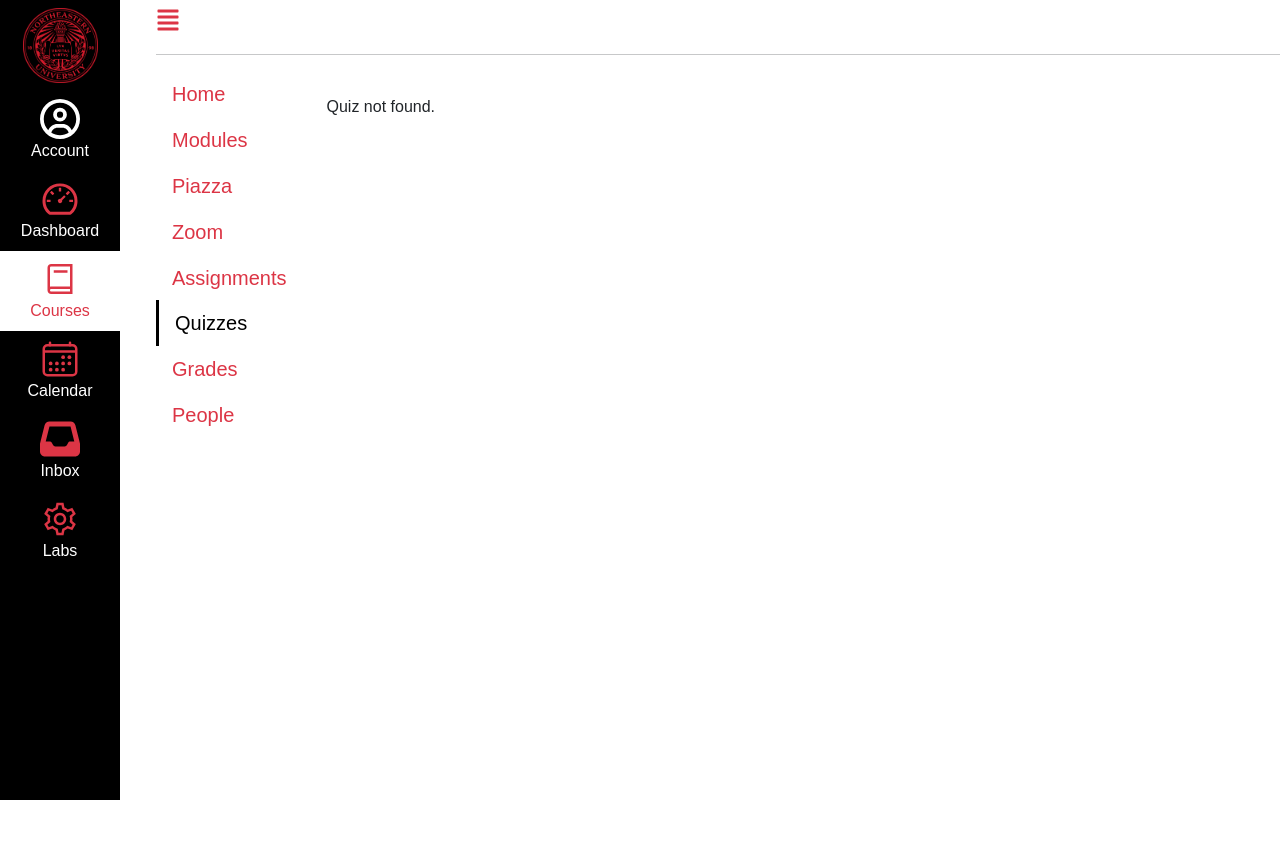
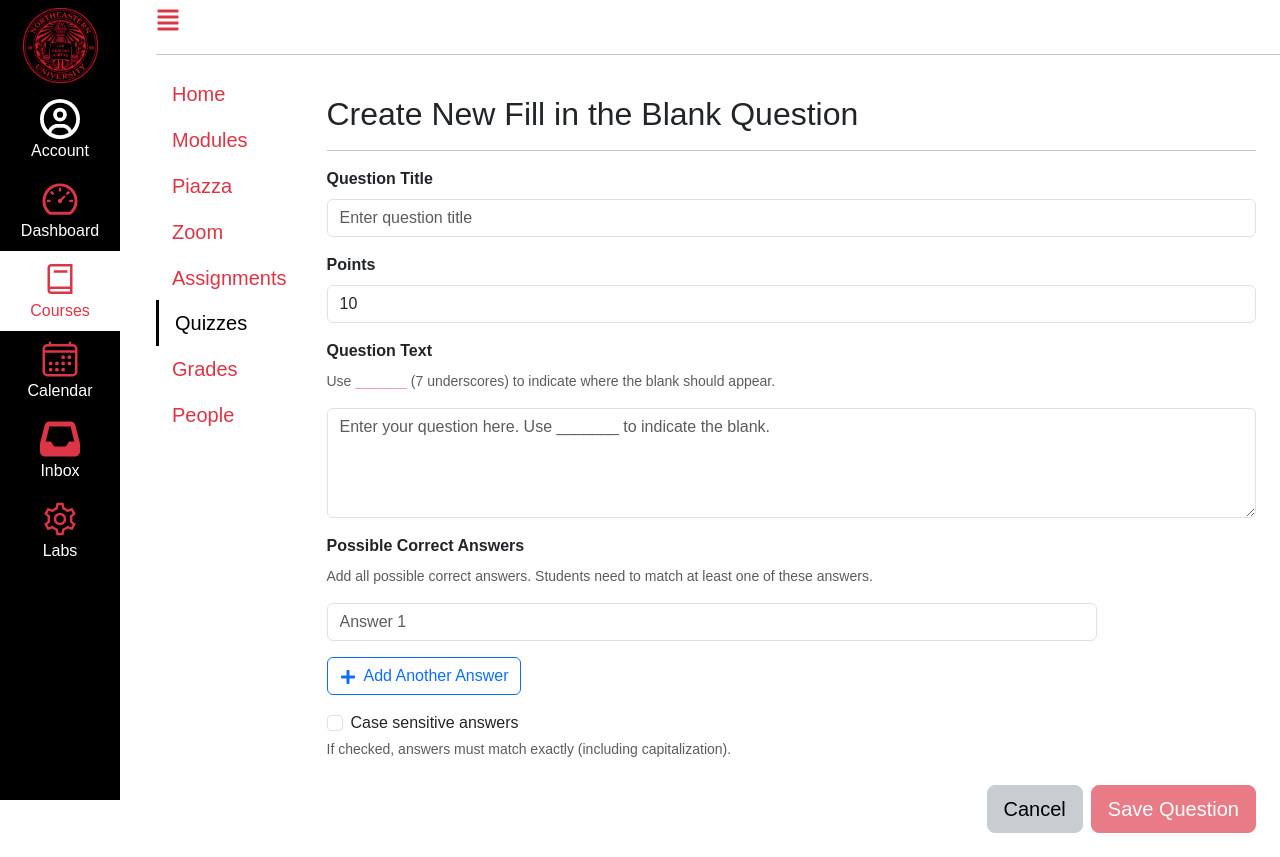
Before and after one commit to jknate/kambaz-quizzes-proj, a Next.js app in the folder client/: page /Courses/1/Quizzes/new in a window 1280 px wide. Before the commit this address had no page. Before the commit the page ends 800 px from the top, so only its background shows below. Built offline with nearby package versions, Linux system fonts and the light colour scheme.

Commit message:
quiz fixes

```diff
--- /dev/null
+++ b/client/app/(Kambaz)/Courses/[cid]/Quizzes/new/page.tsx
@@ -0,0 +1,245 @@
+/* eslint-disable @typescript-eslint/no-explicit-any */
+"use client";
+import { Form, Card, Button, Row, Col } from "react-bootstrap";
+import { useParams, useRouter } from "next/navigation";
+import { useDispatch } from "react-redux";
+import { addQuestion } from "../questionsReducer";
+import { useState } from "react";
+import { FaPlus, FaTrash } from "react-icons/fa";
+
+export default function QuestionEditor() {
+  const { cid } = useParams();
+  const router = useRouter();
+  const dispatch = useDispatch();
+
+  const [question, setQuestion] = useState<any>({
+    title: "",
+    type: "fill-in-the-blank",
+    points: 10,
+    question: "",
+    possibleAnswers: [""],
+    caseSensitive: false,
+  });
+
+  const handleSave = () => {
+    // Filter out empty answers
+    const filteredAnswers = question.possibleAnswers.filter(
+      (answer: string) => answer.trim() !== ""
+    );
+
+    if (filteredAnswers.length === 0) {
+      alert("Please add at least one correct answer");
+      return;
+    }
+
+    if (!question.title.trim()) {
+      alert("Please enter a question title");
+      return;
+    }
+
+    if (!question.question.trim()) {
+      alert("Please enter the question text");
+      return;
+    }
+
+    const questionToSave = {
+      ...question,
+      possibleAnswers: filteredAnswers,
+    };
+
+    dispatch(addQuestion({ ...questionToSave, course: cid }));
+    router.push(`/Courses/${cid}/Quizzes`);
+  };
+
+  const addAnswer = () => {
+    setQuestion({
+      ...question,
+      possibleAnswers: [...question.possibleAnswers, ""],
+    });
+  };
+
+  const removeAnswer = (index: number) => {
+    const newAnswers = question.possibleAnswers.filter(
+      (_: any, i: number) => i !== index
+    );
+    setQuestion({
+      ...question,
+      possibleAnswers: newAnswers,
+    });
+  };
+
+  const updateAnswer = (index: number, value: string) => {
+    const newAnswers = [...question.possibleAnswers];
+    newAnswers[index] = value;
+    setQuestion({
+      ...question,
+      possibleAnswers: newAnswers,
+    });
+  };
+
+  const handleCancel = () => {
+    router.push(`/Courses/${cid}/Quizzes`);
+  };
+
+  return (
+    <div id="wd-question-editor" className="p-4">
+      <h2>Create New Fill in the Blank Question</h2>
+      <hr />
+
+      <Form>
+        {/* Title */}
+        <div className="mb-3">
+          <Form.Label htmlFor="wd-question-title">
+            <strong>Question Title</strong>
+          </Form.Label>
+          <Form.Control
+            type="text"
+            id="wd-question-title"
+            value={question.title}
+            onChange={(e) =>
+              setQuestion({ ...question, title: e.target.value })
+            }
+            placeholder="Enter question title"
+          />
+        </div>
+
+        {/* Points */}
+        <div className="mb-3">
+          <Form.Label htmlFor="wd-question-points">
+            <strong>Points</strong>
+          </Form.Label>
+          <Form.Control
+            type="number"
+            id="wd-question-points"
+            value={question.points}
+            onChange={(e) =>
+              setQuestion({
+                ...question,
+                points: parseInt(e.target.value) || 0,
+              })
+            }
+            min="0"
+          />
+        </div>
+
+        {/* Question Text with WYSIWYG placeholder */}
+        <div className="mb-3">
+          <Form.Label htmlFor="wd-question-text">
+            <strong>Question Text</strong>
+          </Form.Label>
+          <p className="text-muted small">
+            Use <code>_______</code> (7 underscores) to indicate where the blank should appear.
+          </p>
+          <Form.Control
+            as="textarea"
+            rows={4}
+            id="wd-question-text"
+            value={question.question}
+            onChange={(e) =>
+              setQuestion({ ...question, question: e.target.value })
+            }
+            placeholder="Enter your question here. Use _______ to indicate the blank."
+          />
+        </div>
+
+        {/* Preview */}
+        {question.question && (
+          <div className="mb-3">
+            <Form.Label>
+              <strong>Preview</strong>
+            </Form.Label>
+            <Card className="p-3">
+              <div
+                dangerouslySetInnerHTML={{
+                  __html: question.question.replace(
+                    /_______/g,
+                    '<span class="bg-light border px-2 py-1" style="min-width: 100px; display: inline-block;">_______</span>'
+                  ),
+                }}
+              />
+            </Card>
+          </div>
+        )}
+
+        {/* Possible Answers */}
+        <div className="mb-3">
+          <Form.Label>
+            <strong>Possible Correct Answers</strong>
+          </Form.Label>
+          <p className="text-muted small">
+            Add all possible correct answers. Students need to match at least one of these answers.
+          </p>
+
+          {question.possibleAnswers.map((answer: string, index: number) => (
+            <Row key={index} className="mb-2 align-items-center">
+              <Col xs={10}>
+                <Form.Control
+                  type="text"
+                  value={answer}
+                  onChange={(e) => updateAnswer(index, e.target.value)}
+                  placeholder={`Answer ${index + 1}`}
+                />
+              </Col>
+              <Col xs={2}>
+                {question.possibleAnswers.length > 1 && (
+                  <Button
+                    variant="outline-danger"
+                    size="sm"
+                    onClick={() => removeAnswer(index)}
+                    className="w-100"
+                  >
+                    <FaTrash />
+                  </Button>
+                )}
+              </Col>
+            </Row>
+          ))}
+
+          <Button
+            variant="outline-primary"
+            onClick={addAnswer}
+            className="mt-2"
+          >
+            <FaPlus className="me-2" />
+            Add Another Answer
+          </Button>
+        </div>
+
+        {/* Case Sensitivity */}
+        <div className="mb-4">
+          <Form.Check
+            type="checkbox"
+            id="wd-case-sensitive"
+            label="Case sensitive answers"
+            checked={question.caseSensitive}
+            onChange={(e) =>
+              setQuestion({ ...question, caseSensitive: e.target.checked })
+            }
+          />
+          <Form.Text className="text-muted">
+            If checked, answers must match exactly (including capitalization).
+          </Form.Text>
+        </div>
+
+        {/* Action Buttons */}
+        <div className="d-flex justify-content-end gap-2">
+          <Button
+            variant="secondary"
+            size="lg"
+            onClick={handleCancel}
+          >
+            Cancel
+          </Button>
+          <Button
+            variant="danger"
+            size="lg"
+            onClick={handleSave}
+            disabled={!question.title || !question.question || question.possibleAnswers.filter((a: string) => a.trim()).length === 0}
+          >
+            Save Question
+          </Button>
+        </div>
+      </Form>
+    </div>
+  );
+}
--- /dev/null
+++ b/client/app/(Kambaz)/Courses/[cid]/Quizzes/questionsReducer.ts
@@ -0,0 +1,48 @@
+/* eslint-disable @typescript-eslint/no-explicit-any */
+import { createSlice } from "@reduxjs/toolkit";
+import { questions } from "../../../Database";
+
+const initialState = {
+  questions: questions,
+};
+
+const questionsSlice = createSlice({
+  name: "questions",
+  initialState,
+  reducers: {
+    addQuestion: (state, { payload: question }) => {
+      const newQuestion: any = {
+        _id: new Date().getTime().toString(),
+        title: question.title,
+        course: question.course,
+        type: question.type,
+        points: question.points,
+        question: question.question,
+        possibleAnswers: question.possibleAnswers,
+        caseSensitive: question.caseSensitive,
+      };
+      state.questions = [...state.questions, newQuestion] as any;
+    },
+    deleteQuestion: (state, { payload: questionId }) => {
+      state.questions = state.questions.filter(
+        (q: any) => q._id !== questionId
+      );
+    },
+    updateQuestion: (state, { payload: question }) => {
+      state.questions = state.questions.map((q: any) =>
+        q._id === question._id ? question : q
+      ) as any;
+    },
+    setQuestions: (state, { payload: questions }) => {
+      state.questions = questions;
+    },
+  },
+});
+
+export const {
+  addQuestion,
+  deleteQuestion,
+  updateQuestion,
+  setQuestions,
+} = questionsSlice.actions;
+export default questionsSlice.reducer;
--- a/client/app/(Kambaz)/Dashboard/page.tsx
+++ b/client/app/(Kambaz)/Dashboard/page.tsx
@@ -103,7 +103,7 @@ export default function Dashboard() {
       <div id="wd-dashboard-courses">
         <Row xs={1} md={5} className="g-4">
           {courses
-            .filter((course: any) => {
+            .filter((c: any) => {
               // If showing all courses, show everything
               if (showAllCourses) return true;
 
@@ -112,14 +112,14 @@ export default function Dashboard() {
 
               // Faculty: show only courses they created
               if (currentUser?.role === "FACULTY") {
-                return course.faculty === currentUser._id;
+                return c.faculty === currentUser._id;
               }
 
               if (currentUser?.role === "STUDENT") {
                 return enrollments.some(
                   (enrollment: any) =>
                     enrollment.user === currentUser._id &&
-                    enrollment.course === course._id
+                    enrollment.course === c._id
                 );
               }
 
--- a/client/app/(Kambaz)/Database/courses.json
+++ b/client/app/(Kambaz)/Database/courses.json
@@ -7,7 +7,8 @@
     "endDate": "2023-05-15",
     "department": "D123",
     "credits": 4,
-    "description": "This course provides an in-depth study of the fundamentals of rocket propulsion, covering topics such as propulsion theory, engine types, fuel chemistry, and the practical applications of rocket technology. Designed for students with a strong background in physics and engineering, the course includes both theoretical instruction and hands-on laboratory work"
+    "description": "This course provides an in-depth study of the fundamentals of rocket propulsion, covering topics such as propulsion theory, engine types, fuel chemistry, and the practical applications of rocket technology. Designed for students with a strong background in physics and engineering, the course includes both theoretical instruction and hands-on laboratory work",
+    "faculty": "123"
   },
   {
     "_id": "RS102",
@@ -17,7 +18,8 @@
     "endDate": "2023-05-15",
     "department": "D123",
     "credits": 3,
-    "description": "This course offers a comprehensive exploration of aerodynamics, focusing on the principles and applications of airflow and its effects on flying objects. Topics include fluid dynamics, airfoil design, lift and drag forces, and the aerodynamic considerations in aircraft design. The course blends theoretical learning with practical applications, suitable for students pursuing a career in aeronautics or astronautics engineering."
+    "description": "This course offers a comprehensive exploration of aerodynamics, focusing on the principles and applications of airflow and its effects on flying objects. Topics include fluid dynamics, airfoil design, lift and drag forces, and the aerodynamic considerations in aircraft design. The course blends theoretical learning with practical applications, suitable for students pursuing a career in aeronautics or astronautics engineering.",
+    "faculty": "123"
   },
   {
     "_id": "RS103",
@@ -27,7 +29,8 @@
     "endDate": "2023-05-15",
     "department": "D123",
     "credits": 4,
-    "description": "This course delves into the principles and practices of spacecraft design, offering students a detailed understanding of the engineering and technology behind spacecraft systems. Key topics include spacecraft structure, propulsion, power systems, thermal control, and payload integration. Emphasizing both theoretical concepts and practical skills, the course prepares students for careers in the space industry, with a focus on innovative design and problem-solving in the context of current and future space missions"
+    "description": "This course delves into the principles and practices of spacecraft design, offering students a detailed understanding of the engineering and technology behind spacecraft systems. Key topics include spacecraft structure, propulsion, power systems, thermal control, and payload integration. Emphasizing both theoretical concepts and practical skills, the course prepares students for careers in the space industry, with a focus on innovative design and problem-solving in the context of current and future space missions",
+    "faculty": "123"
   },
   {
     "_id": "RS104",
@@ -37,7 +40,8 @@
     "endDate": "2023-05-15",
     "department": "D134",
     "credits": 3,
-    "description": "Organic Chemistry is an in-depth course that explores the structure, properties, composition, and reactions of organic compounds and materials. The course covers various topics including hydrocarbons, functional groups, stereochemistry, and organic synthesis techniques. Students will learn about the mechanisms of organic reactions, spectroscopic methods for structure determination, and the role of organic chemistry in biological systems. Emphasis is placed on problem-solving and laboratory skills, preparing students for advanced studies in chemistry, medicine, and related fields."
+    "description": "Organic Chemistry is an in-depth course that explores the structure, properties, composition, and reactions of organic compounds and materials. The course covers various topics including hydrocarbons, functional groups, stereochemistry, and organic synthesis techniques. Students will learn about the mechanisms of organic reactions, spectroscopic methods for structure determination, and the role of organic chemistry in biological systems. Emphasis is placed on problem-solving and laboratory skills, preparing students for advanced studies in chemistry, medicine, and related fields.",
+    "faculty": "567"
   },
   {
     "_id": "RS105",
@@ -47,7 +51,8 @@
     "endDate": "2023-05-15",
     "department": "D134",
     "credits": 3,
-    "description": "Inorganic Chemistry focuses on the properties, structures, and behaviors of inorganic and organometallic compounds. This course covers a range of topics including coordination chemistry, metal complexes, bonding theories, symmetry, and crystal field theory. Students will also explore the role of inorganic chemistry in real-world applications such as catalysis, materials science, and bioinorganic processes. Laboratory work emphasizes synthesis and analysis of inorganic compounds, fostering a deeper understanding of theoretical concepts."
+    "description": "Inorganic Chemistry focuses on the properties, structures, and behaviors of inorganic and organometallic compounds. This course covers a range of topics including coordination chemistry, metal complexes, bonding theories, symmetry, and crystal field theory. Students will also explore the role of inorganic chemistry in real-world applications such as catalysis, materials science, and bioinorganic processes. Laboratory work emphasizes synthesis and analysis of inorganic compounds, fostering a deeper understanding of theoretical concepts.",
+    "faculty": "567"
   },
   {
     "_id": "RS106",
@@ -57,7 +62,8 @@
     "endDate": "2023-05-15",
     "department": "D134",
     "credits": 3,
-    "description": "Physical Chemistry merges the principles of physics and chemistry to understand the physical properties of molecules, the forces that act upon them, and the chemical reactions they undergo. Key topics include thermodynamics, kinetics, quantum mechanics, and spectroscopy. The course provides a comprehensive understanding of molecular behavior, reaction dynamics, and the application of mathematical methods in solving chemical problems. Labs focus on experimental techniques and data analysis, equipping students with skills necessary for research and advanced study in chemistry and related fields."
+    "description": "Physical Chemistry merges the principles of physics and chemistry to understand the physical properties of molecules, the forces that act upon them, and the chemical reactions they undergo. Key topics include thermodynamics, kinetics, quantum mechanics, and spectroscopy. The course provides a comprehensive understanding of molecular behavior, reaction dynamics, and the application of mathematical methods in solving chemical problems. Labs focus on experimental techniques and data analysis, equipping students with skills necessary for research and advanced study in chemistry and related fields.",
+    "faculty": "567"
   },
   {
     "_id": "RS107",
@@ -68,7 +74,7 @@
     "department": "Languages",
     "credits": 3,
     "description": "This course offers an exploration of the ancient languages and scripts found throughout Middle-earth, including Elvish (Sindarin and Quenya), Dwarvish (Khuzdul), and the Black Speech of Mordor. Students will learn the historical and cultural contexts of these languages, their linguistic structures, and their usage in various inscriptions and texts. Emphasis is on understanding the philological aspects and the role of language in shaping Middle-earth's history and lore.",
-    "author": "654f9ec2ea7ead465908d1e3"
+    "faculty": "678"
   },
   {
     "_id": "RS108",
@@ -79,6 +85,6 @@
     "department": "Political Studies",
     "credits": 4,
     "description": "This course explores the complex relationships and diplomatic interactions among the different races of Middle-earth: Elves, Men, Dwarves, and Wizards. Topics include the study of historical alliances, conflicts, and the role of leadership and wisdom in maintaining peace. Students will engage in discussions and case studies on key events in Middle-earth's history, such as the Council of Elrond and the War of the Ring, to understand the principles of diplomacy and conflict resolution in a multi-species context.",
-    "author": "654f9ec2ea7ead465908d1e3"
+    "faculty": "678"
   }
 ]
--- a/client/app/(Kambaz)/Database/index.ts
+++ b/client/app/(Kambaz)/Database/index.ts
@@ -4,4 +4,5 @@ import assignments from "./assignments.json";
 import users from "./users.json";
 import enrollments from "./enrollments.json";
 import quizzes from "./quizzes.json";
-export { courses, modules, assignments, users, enrollments, quizzes };
+import questions from "./questions.json";
+export { courses, modules, assignments, users, enrollments, quizzes, questions };
--- /dev/null
+++ b/client/app/(Kambaz)/Database/questions.json
@@ -0,0 +1,42 @@
+[
+  {
+    "_id": "Q101",
+    "title": "Capital Cities",
+    "course": "RS101",
+    "type": "fill-in-the-blank",
+    "points": 10,
+    "question": "The capital of France is _______.",
+    "possibleAnswers": ["Paris", "paris", "PARIS"],
+    "caseSensitive": false
+  },
+  {
+    "_id": "Q102",
+    "title": "Programming Concepts",
+    "course": "RS101",
+    "type": "fill-in-the-blank",
+    "points": 15,
+    "question": "In JavaScript, the keyword _______ is used to declare a variable that cannot be reassigned.",
+    "possibleAnswers": ["const"],
+    "caseSensitive": true
+  },
+  {
+    "_id": "Q103",
+    "title": "Math Basics",
+    "course": "CS101",
+    "type": "fill-in-the-blank",
+    "points": 8,
+    "question": "The result of 2 + 2 is _______.",
+    "possibleAnswers": ["4", "four", "Four"],
+    "caseSensitive": false
+  },
+  {
+    "_id": "Q104",
+    "title": "History Question",
+    "course": "CS101",
+    "type": "fill-in-the-blank",
+    "points": 12,
+    "question": "The first president of the United States was _______ _______.",
+    "possibleAnswers": ["George Washington", "george washington", "GEORGE WASHINGTON"],
+    "caseSensitive": false
+  }
+]
--- a/client/app/(Kambaz)/Database/users.json
+++ b/client/app/(Kambaz)/Database/users.json
@@ -63,7 +63,7 @@
     "lastName": "Banner",
     "email": "bruce@avengers.com",
     "dob": "1969-12-18",
-    "role": "STUDENT",
+    "role": "FACULTY",
     "loginId": "001234566S",
     "section": "S101",
     "lastActivity": "2020-12-01",
--- a/client/app/(Kambaz)/store.ts
+++ b/client/app/(Kambaz)/store.ts
@@ -5,16 +5,17 @@ import accountReducer from "./Account/reducer";
 import assignmentsReducer from "./Courses/[cid]/Assignments/reducer";
 import enrollmentsReducer from "./Enrollments/reducer";
 import quizzesReducer from "./Courses/[cid]/Quizzes/reducer";
+import questionsReducer from "./Courses/[cid]/Quizzes/questionsReducer";
 
 const store = configureStore({
   reducer: {
     coursesReducer,
     modulesReducer,
     quizzesReducer,
+    questionReducer: questionsReducer,
     accountReducer,
     assignmentsReducer,
     enrollmentsReducer,
-
   },
 });
 
```
Also changed, not shown: client/app/(Kambaz)/Courses/[cid]/Quizzes/QuizzesControls.tsx (+6 -6 lines), client/app/(Kambaz)/Courses/[cid]/Quizzes/page.tsx (+12 -15 lines).
